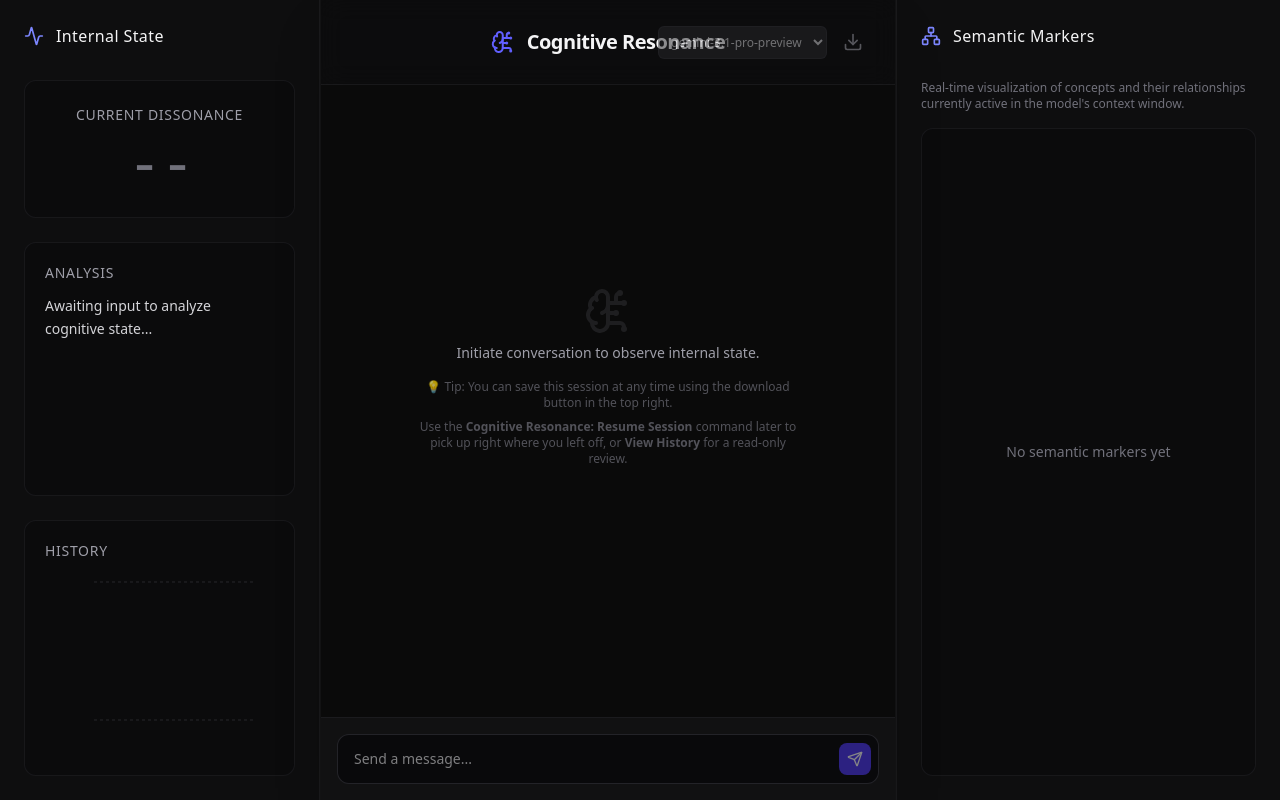
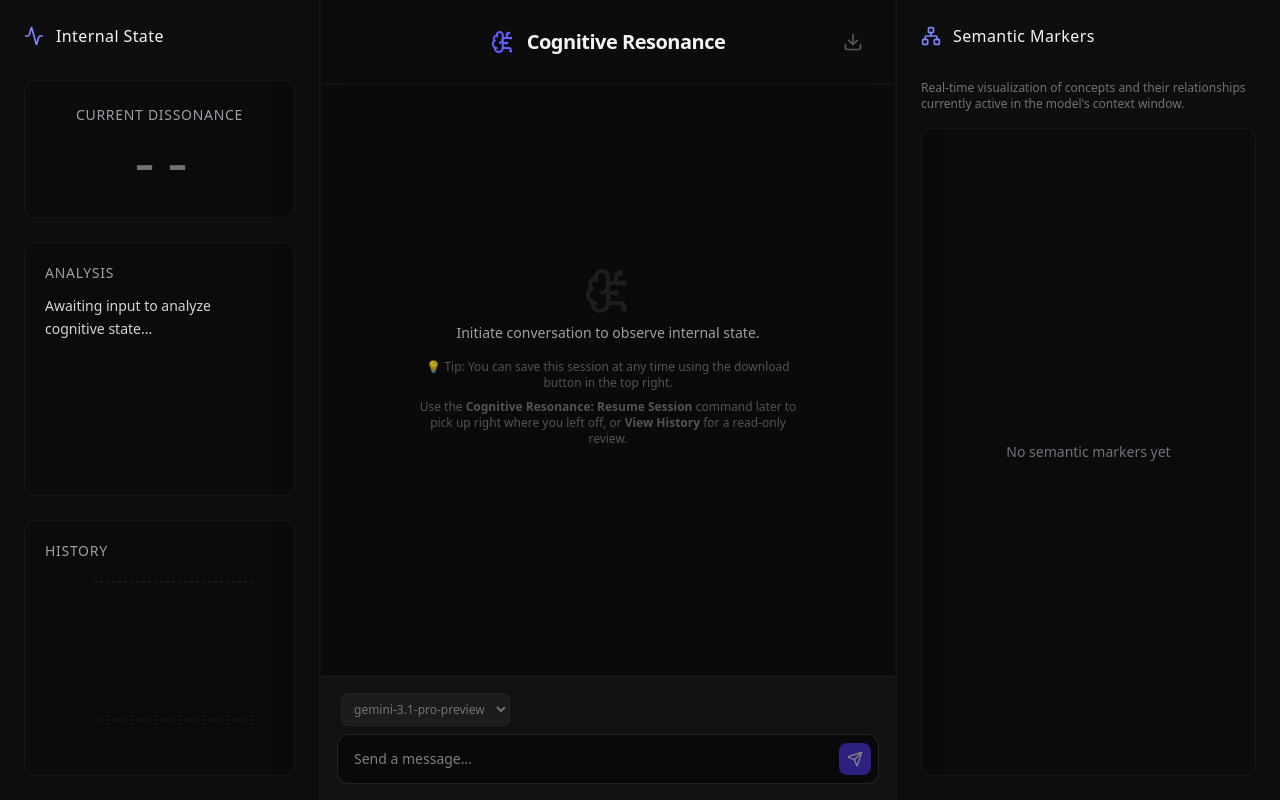
Before and after one commit to andrey-stepantsov/cognitive-resonance-vscode, a React (Vite) app in the folder webview-ui/: page / in a window 1280 px wide. Built offline with nearby package versions, Linux system fonts and the light colour scheme.

Commit message:
style: Move model dropdown to bottom input area

```diff
--- a/webview-ui/src/App.tsx
+++ b/webview-ui/src/App.tsx
@@ -249,19 +249,6 @@ export default function App() {
           <div className="flex items-center gap-2">
             {!isViewMode && (
               <>
-                <select
-                  value={selectedModel}
-                  onChange={(e) => setSelectedModel(e.target.value)}
-                  disabled={availableModels.length === 0}
-                  className="bg-zinc-800 text-xs text-zinc-300 border border-zinc-700/50 rounded-md px-2 py-1.5 focus:outline-none focus:ring-1 focus:ring-indigo-500 disabled:opacity-50 max-w-[120px] sm:max-w-[200px]"
-                  title="Select Gemini Model"
-                >
-                  {availableModels.length === 0 && <option value="gemini-3.1-pro-preview">gemini-3.1-pro-preview</option>}
-                  {availableModels.length > 0 && selectedModel === '' && <option value="" disabled>Select a Model...</option>}
-                  {availableModels.map(m => (
-                    <option key={m.name} value={m.name.replace('models/', '')}>{m.displayName || m.name.replace('models/', '')}</option>
-                  ))}
-                </select>
                 <button
                   onClick={handleDownloadHistory}
                   disabled={messages.length === 0}
@@ -340,12 +327,27 @@ export default function App() {
         </div>
 
         {!isViewMode && (
-          <div className="p-4 bg-zinc-900/50 border-t border-zinc-800/50">
+          <div className="p-4 bg-zinc-900/50 border-t border-zinc-800/50 flex flex-col gap-2">
+            <div className="flex justify-between items-center px-1">
+              <select
+                value={selectedModel}
+                onChange={(e) => setSelectedModel(e.target.value)}
+                disabled={availableModels.length === 0}
+                className="bg-zinc-800 text-xs text-zinc-300 border border-zinc-700/50 rounded-md px-2 py-1.5 focus:outline-none focus:ring-1 focus:ring-indigo-500 disabled:opacity-50 max-w-[200px] sm:max-w-[250px]"
+                title="Select Gemini Model"
+              >
+                {availableModels.length === 0 && <option value="gemini-3.1-pro-preview">gemini-3.1-pro-preview</option>}
+                {availableModels.length > 0 && selectedModel === '' && <option value="" disabled>Select a Model...</option>}
+                {availableModels.map((m: any) => (
+                  <option key={m.name} value={m.name.replace('models/', '')}>{m.displayName || m.name.replace('models/', '')}</option>
+                ))}
+              </select>
+            </div>
             <form onSubmit={handleSubmit} className="relative flex items-center">
               {selectedModel === '' && (
                 <div className="absolute -top-10 left-0 w-full text-center">
-                  <span className="bg-amber-500/10 text-amber-400 text-xs px-3 py-1.5 rounded-full border border-amber-500/20">
-                    Please select an available model from the top menu to continue.
+                  <span className="bg-amber-500/10 text-amber-400 text-xs px-3 py-1.5 rounded-full border border-amber-500/20 shadow-lg">
+                    Please select an available model from the menu above to continue.
                   </span>
                 </div>
               )}
```
